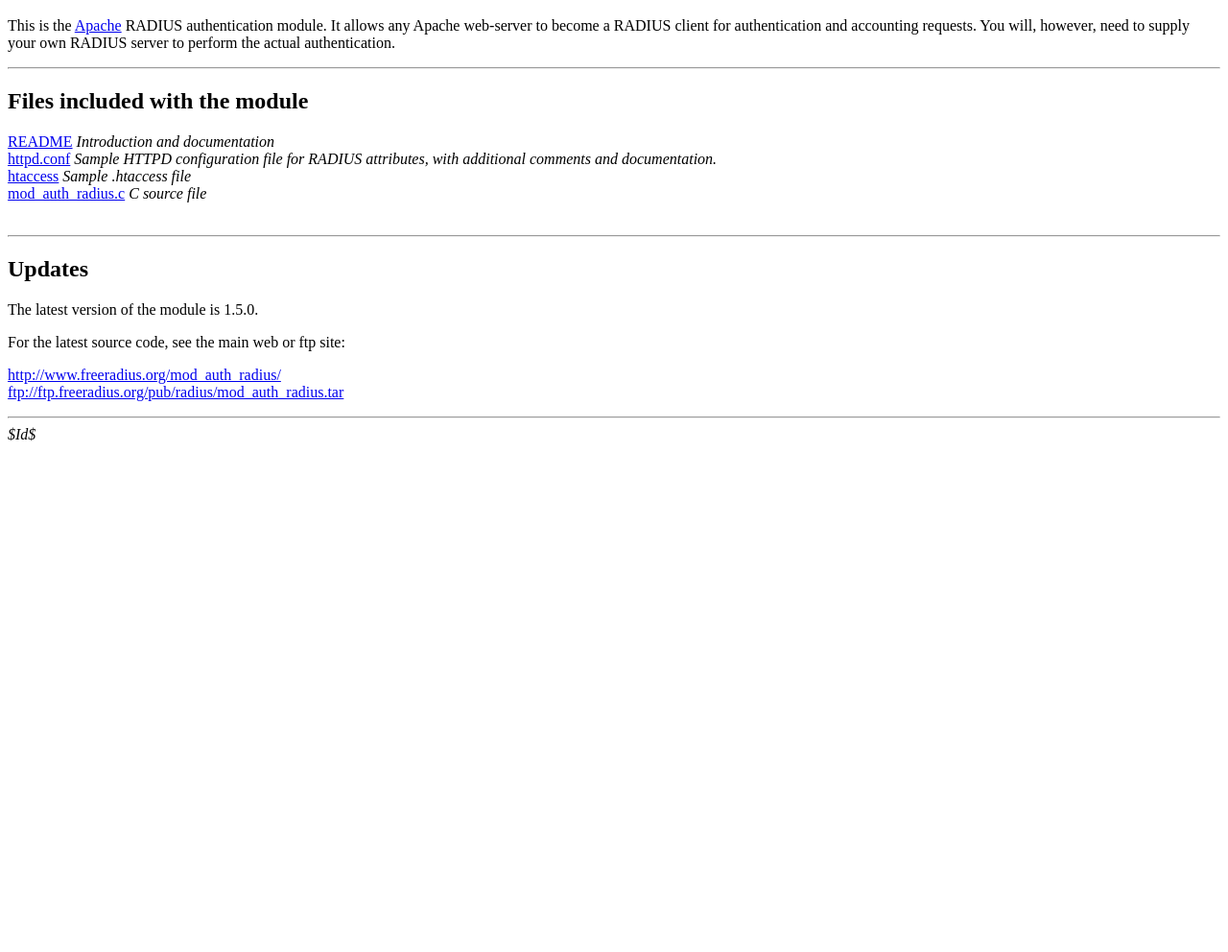
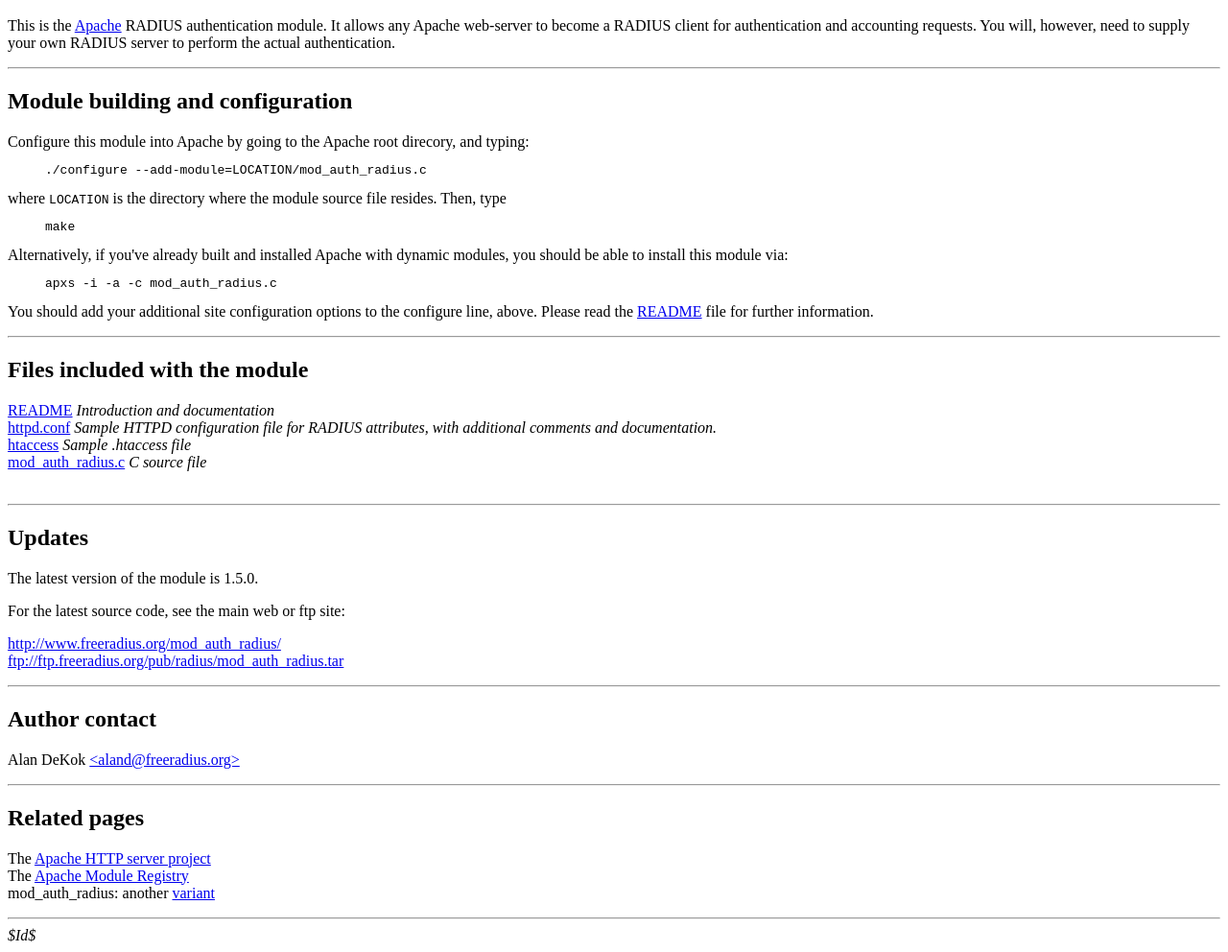
Before and after one commit to FreeRADIUS/mod_auth_radius, a plain HTML site: page index.html in a window 1280 px wide. Shown: the part 48-1040 px from the top of the page at 96% size. Before the commit the page ends 800 px from the top, so only its background shows below. Drawn offline with Linux system fonts and the light colour scheme.

Commit message:
added more text, documentation, contact info, related pages

```diff
--- a/index.html
+++ b/index.html
@@ -12,6 +12,27 @@ authentication module.  It allows any Apache
 web-server to become a RADIUS client for authentication and accounting
 requests.  You will, however, need to supply your own RADIUS server to
 perform the actual authentication.
+
+<P><HR>
+<H2>Module building and configuration</H2>
+
+Configure this module into Apache by going to the Apache root direcory,
+and typing:
+<PRE>
+     ./configure --add-module=LOCATION/mod_auth_radius.c
+</PRE>
+where <CODE>LOCATION</CODE> is the directory where the module source file resides.  Then, type
+<PRE>
+     make
+</PRE>
+Alternatively, if you've already built and installed Apache with
+dynamic modules, you should be able to install this module via:
+<PRE>
+     apxs -i -a -c mod_auth_radius.c
+</PRE>
+You should add your additional site configuration options to the configure
+line, above. Please read the <A HREF="README">README</A> file for further
+information.
 
 <P><HR>
 <H2>Files included with the module</H2>
@@ -32,6 +53,21 @@ For the latest source code, see the main web or ftp site:
 <P>
 <A HREF="http://www.freeradius.org/mod_auth_radius/">http://www.freeradius.org/mod_auth_radius/</A><BR>
 <A HREF="ftp://ftp.freeradius.org/pub/radius/mod_auth_radius.tar">ftp://ftp.freeradius.org/pub/radius/mod_auth_radius.tar</A>
+
+<P><HR>
+<H2>Author contact</H2>
+
+Alan DeKok <A HREF="mailto:aland@freeradius.org">&lt;aland@freeradius.org&gt;</A>
+
+<P><HR>
+<H2>Related pages</H2>
+
+The <A HREF="http://www.apache.org/httpd.html">Apache HTTP server project</A>
+<BR>
+The <A HREF="http://modules.apache.org/">Apache Module Registry</A>
+<BR>
+mod_auth_radius: another <A HREF="http://www.wede.de/sw/mod_auth_radius/">variant</A>
+
 <P><HR>
 <EM>$Id$</EM>
 </BODY>
```
